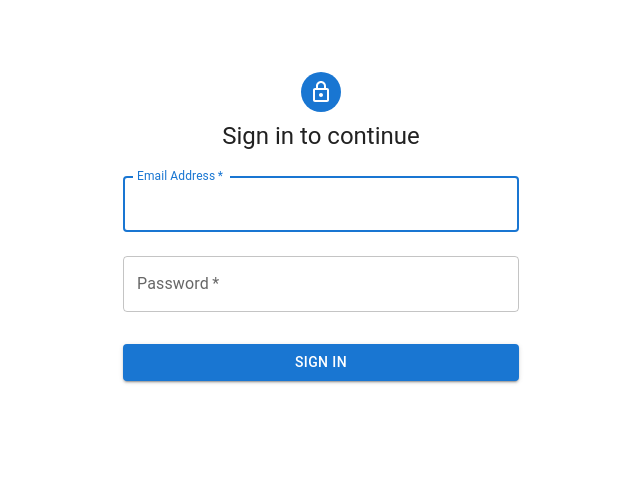
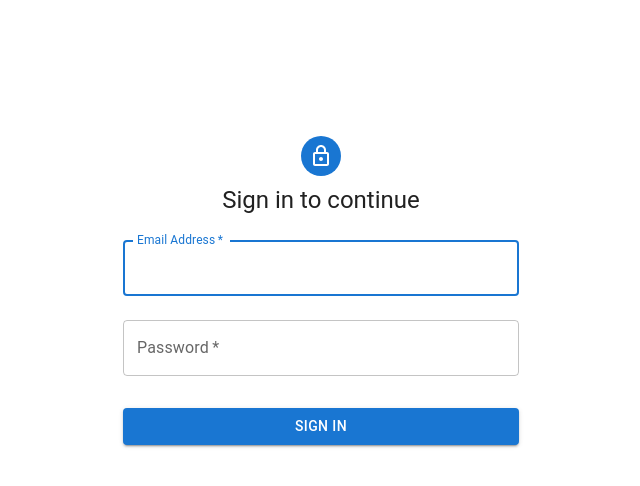
Before and after one commit to JepoySanity/react-trnng, a React (Create React App) app: page / in a window 1280 px wide. Shown: the top 486 px of the page, without its empty margins (319-959 px from the left). Built offline with nearby package versions, Linux system fonts and the light colour scheme.

Commit message:
minor login component changes

```diff
--- a/src/Components/Login/index.jsx
+++ b/src/Components/Login/index.jsx
@@ -12,6 +12,7 @@
 import LockOutlinedIcon from '@mui/icons-material/LockOutlined';
 import Typography from '@mui/material/Typography';
 import Container from '@mui/material/Container';
+import Grid from '@mui/material/Grid';
 import { createTheme, ThemeProvider } from '@mui/material/styles';
 
 const theme = createTheme();
@@ -27,6 +28,14 @@
   };
 
   return (
+    <>
+    <Grid
+      container
+      spacing={0}
+      direction="column"
+      alignItems="center"
+      justifyContent="center"
+    >
       <ThemeProvider theme={theme}>
         <Container component="main" maxWidth="xs">
           <CssBaseline />
@@ -65,10 +74,6 @@
                 id="password"
                 autoComplete="current-password"
               />
-            {/* <FormControlLabel
-              control={<Checkbox value="remember" color="primary" />}
-              label="Remember me"
-            /> */}
               <Button
                 type="submit"
                 fullWidth
@@ -77,21 +82,11 @@
               >
                 Sign In
               </Button>
-            {/* <Grid container>
-              <Grid item xs>
-                <Link href="#" variant="body2">
-                  Forgot password?
-                </Link>
-              </Grid>
-              <Grid item>
-                <Link href="#" variant="body2">
-                  {"Don't have an account? Sign Up"}
-                </Link>
-              </Grid>
-            </Grid> */}
             </Box>
           </Box>
         </Container>
       </ThemeProvider>
+      </Grid>
+    </>
   );
 }
```
Lines whose indentation alone changed are shown as unchanged.
